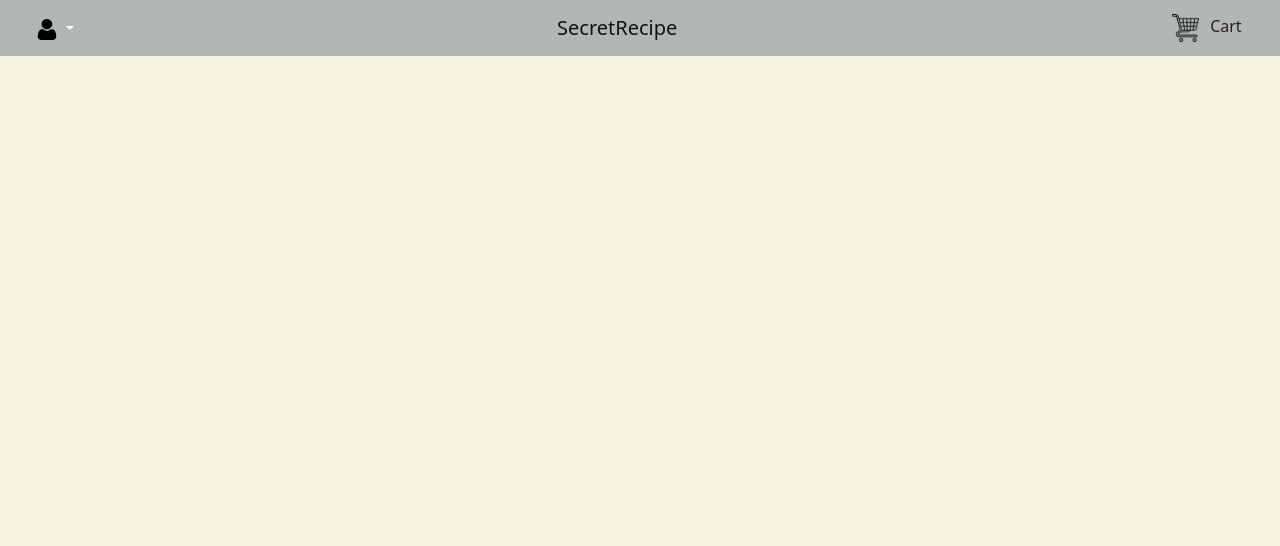
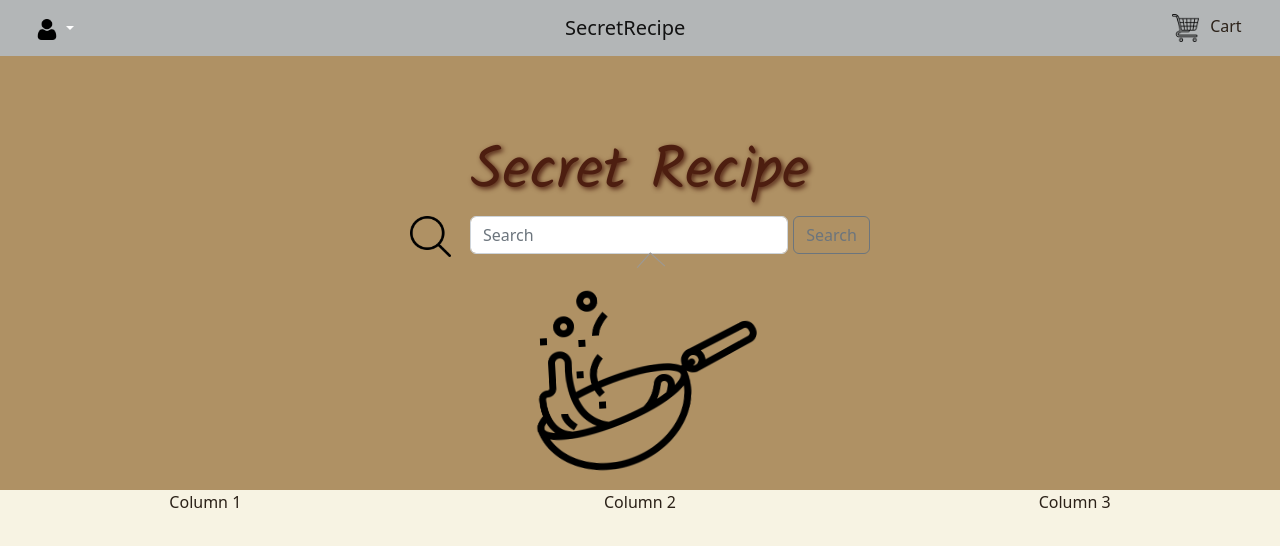
Before and after one commit to molly-haughey/Udemy-Bootstrap, a plain HTML site: page index.html in a window 1280 px wide. Drawn offline with nearby package versions, Linux system fonts and the light colour scheme.

Commit message:
added title field and grid system below, need to tidy bootstrap

```diff
--- a/CSS/styles.css
+++ b/CSS/styles.css
@@ -5,6 +5,12 @@ body {
 
 .btn {
   width: 20%;
+}
+
+.form-inline {
+  display:inline-flex;
+  overflow: hidden;
+  width: 400px;
 }
 
 .navbar {
@@ -24,6 +30,36 @@ body {
   color: #6F1A07 !important;
 }
 
+#cooking-img {
+    animation: swing ease-in-out 1s
+    infinite alternate;
+    transform-origin: center -20px;
+}
+
+#cooking-img img {
+    display: block;
+}
+#cooking-img:after{
+    content: '';
+    position: absolute;
+    width: 20px; height: 20px;
+    border: 1px solid #999;
+    top: -10px; left: 50%;
+    z-index: 0;
+    border-bottom: none;
+    border-right: none;
+    transform: rotate(45deg);
+}
+
+@keyframes swing {
+    0% { transform: rotate(3deg); }
+    100% { transform: rotate(-3deg); }
+}
+
+#img-cook {
+  margin: 0 auto;
+}
+
 #dropdownMenuButton1 {
   background-color: inherit;
   border: none;
@@ -31,6 +67,10 @@ body {
 
 #dropdownMenuButton1:hover {
   color: #6F1A07;
+}
+
+#floating-child {
+  margin: 0px 0px 0px 5px;
 }
 
 #nav-img {
@@ -42,6 +82,26 @@ body {
   opacity: 70%;
 }
 
+#h1-title {
+  animation-duration: 2s;
+  animation-iteration-count: infinite;
+  transform-origin: bottom;
+}
+
+#h1-title:hover {
+    animation-name: bounce;
+    animation-timing-function: ease;
+}
+@keyframes bounce {
+  0%   { transform: translateY(0); }
+  50%  { transform: translateY(-25px); }
+  100% { transform: translateY(0); }
+}
+
+#search {
+  overflow-x: auto;
+}
+
 #user-img {
   width: 25%;
 }
--- a/index.html
+++ b/index.html
@@ -4,10 +4,13 @@
     <meta charset="UTF-8">
     <meta name="viewport" content="width=device-width, initial-scale=1.0">
     <title>Secret Recipe</title>
-    <link rel="stylesheet" href="CSS/styles.css">
     <link href="https://cdn.jsdelivr.net/npm/bootstrap@5.2.1/dist/css/bootstrap.min.css" rel="stylesheet" integrity="sha384-iYQeCzEYFbKjA/T2uDLTpkwGzCiq6soy8tYaI1GyVh/UjpbCx/TYkiZhlZB6+fzT" crossorigin="anonymous">
     <script src="https://cdn.jsdelivr.net/npm/@popperjs/core@2.9.2/dist/umd/popper.min.js"></script>
     <script src="https://cdn.jsdelivr.net/npm/bootstrap@5.0.1/dist/js/bootstrap.min.js" integrity="sha384-Atwg2Pkwv9vp0ygtn1JAojH0nYbwNJLPhwyoVbhoPwBhjQPR5VtM2+xf0Uwh9KtT" crossorigin="anonymous"></script>
+    <link rel="stylesheet" href="CSS/styles.css">
+    <link rel="preconnect" href="https://fonts.googleapis.com">
+    <link rel="preconnect" href="https://fonts.gstatic.com" crossorigin>
+    <link href="https://fonts.googleapis.com/css2?family=Kalam&display=swap" rel="stylesheet">
   </head>
   <body>
       <!-- Nav Bar -->
@@ -22,11 +25,41 @@
       		<li><a class="dropdown-item" href="#">Sign Up</a></li>
       	  </ul>
       	</div>
-      <a class="navbar-brand" href="#">SecretRecipe</a>
+      <a class="navbar-brand" style="margin:0 auto;" href="#">SecretRecipe</a>
       <a class="nav-link" href="#"><img id="nav-img" src="images/shopping-cart.png"/>Cart</a>
     </nav>
       <!-- Title -->
-      <section id="title">
+      <section id="title" style="background-color:#AF9164;">
+        <h1 id="h1-title" style="font-family: 'Kalam', cursive; text-align:center; font-size:60px; color:#4D1E10; padding:80px 0px 0px 0px; text-shadow: 2px 2px 5px;">Secret Recipe</h1>
+        <div class="container" style="text-align:center;">
+          <div class="row" style="padding:0px 50px 10px 50px;">
+            <div class="col">
+              <img src="images/search-interface-symbol.png" style="width:4%; margin: 0px 15px 0px 0px;"/>
+              <form class="form-inline" id="search">
+                <input class="form-control mr-sm-2" type="search" placeholder="Search" aria-label="Search">
+                <button class="btn btn-outline-secondary my-2 my-sm-0" type="submit" id="floating-child">Search</button>
+              </form>
+            </div>
+          </div>
+          <div class="row">
+            <div class="col" id="cooking-img">
+              <img src="images/cooking.png" style="width:20%;" id="img-cook"/>
+            </div>
+          </div>
+        </div>
       </section>
+
+      <!--- Cards -->
+      <div class="row">
+        <div class="col-6 col-sm-4" style="text-align:center;">
+          Column 1
+        </div>
+        <div class="col-6 col-sm-4" style="text-align:center;">
+          Column 2
+        </div>
+        <div class="col-6 col-sm-4" style="text-align:center;">
+          Column 3
+        </div>
+      </div>
   </body>
 </html>
```
Also changed, not shown: images/cooking.png (added), images/search-interface-symbol.png (added).
